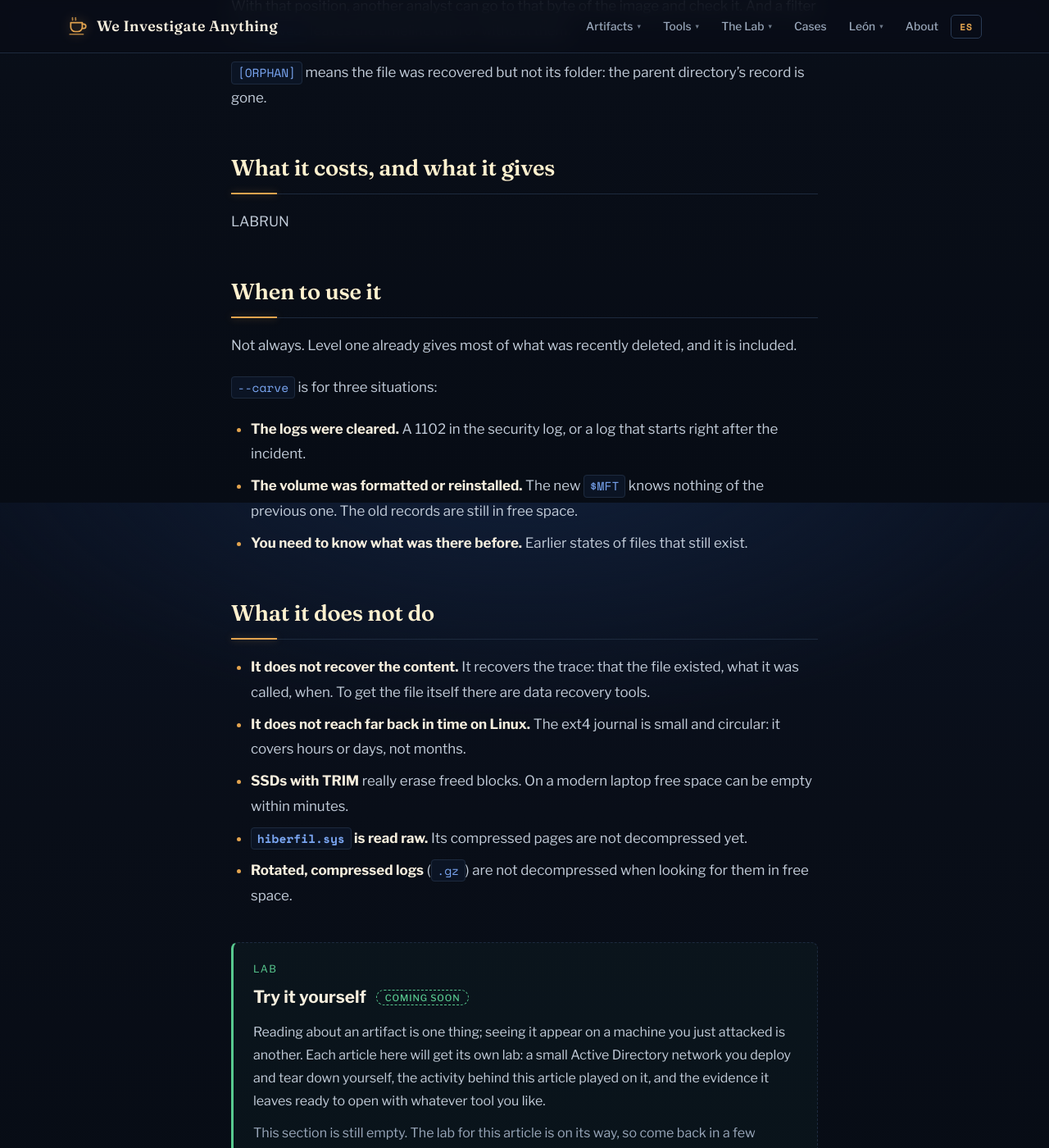
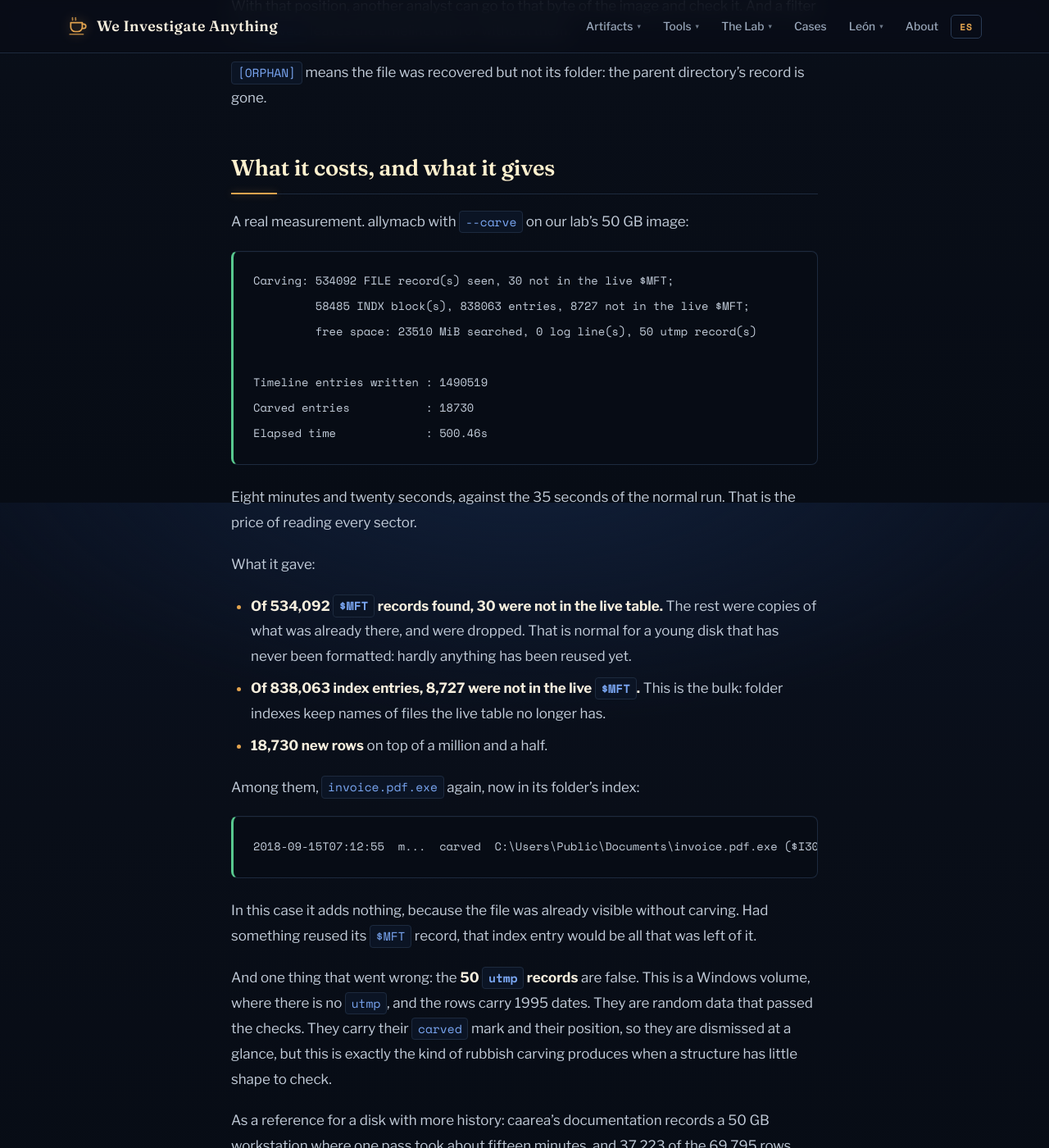
Before and after one commit to jupyterj0nes/jupyterj0nes.github.io, a Jekyll site: the page built from _posts/en/2026-11-18-carving-across-tools.md, in a window 1280 px wide and 1400 px high, scrolled down 3887 px. Shown: the whole window at 82% size. Built offline with Jekyll 4.4.1, drawn with Linux system fonts in a browser that asks for light colours; comment, search, counter and statistics services are not loaded; some of the changed text lies outside the part shown.

Commit message:
Carving article: real figures from the lab run

````diff
--- a/_posts/en/2026-11-18-carving-across-tools.md
+++ b/_posts/en/2026-11-18-carving-across-tools.md
@@ -84,7 +84,7 @@ A row recovered by carving is not the same kind of evidence as one read from the
 ```
 evtx:4688:carved [@0x1c3f80000]
 prefetch:carved [pagefile @0x4f000]
-C:\[ORPHAN]\update.bat (carved @0x3a2c1000)
+C:\Users\Public\Documents\invoice.pdf.exe ($I30) (carved @0x2D20990A8)
 ```
 
 With that position, another analyst can go to that byte of the image and check it. And a filter on `carved` leaves the timeline with or without them.
@@ -93,7 +93,37 @@ With that position, another analyst can go to that byte of the image and check i
 
 ## What it costs, and what it gives
 
-LABRUN
+A real measurement. allymacb with `--carve` on our lab's 50 GB image:
+
+```
+Carving: 534092 FILE record(s) seen, 30 not in the live $MFT;
+         58485 INDX block(s), 838063 entries, 8727 not in the live $MFT;
+         free space: 23510 MiB searched, 0 log line(s), 50 utmp record(s)
+
+Timeline entries written : 1490519
+Carved entries           : 18730
+Elapsed time             : 500.46s
+```
+
+Eight minutes and twenty seconds, against the 35 seconds of the normal run. That is the price of reading every sector.
+
+What it gave:
+
+- **Of 534,092 `$MFT` records found, 30 were not in the live table.** The rest were copies of what was already there, and were dropped. That is normal for a young disk that has never been formatted: hardly anything has been reused yet.
+- **Of 838,063 index entries, 8,727 were not in the live `$MFT`.** This is the bulk: folder indexes keep names of files the live table no longer has.
+- **18,730 new rows** on top of a million and a half.
+
+Among them, `invoice.pdf.exe` again, now in its folder's index:
+
+```
+2018-09-15T07:12:55  m...  carved  C:\Users\Public\Documents\invoice.pdf.exe ($I30) (carved @0x2D20990A8)
+```
+
+In this case it adds nothing, because the file was already visible without carving. Had something reused its `$MFT` record, that index entry would be all that was left of it.
+
+And one thing that went wrong: the **50 `utmp` records** are false. This is a Windows volume, where there is no `utmp`, and the rows carry 1995 dates. They are random data that passed the checks. They carry their `carved` mark and their position, so they are dismissed at a glance, but this is exactly the kind of rubbish carving produces when a structure has little shape to check.
+
+As a reference for a disk with more history: caarea's documentation records a 50 GB workstation where one pass took about fifteen minutes, and 37,223 of the 69,795 rows existed only through carving. A security log had been cleared there.
 
 ## When to use it
 
````
Also changed, not shown: _posts/es/2026-11-18-carving-across-tools.md (+32 -2 lines).
